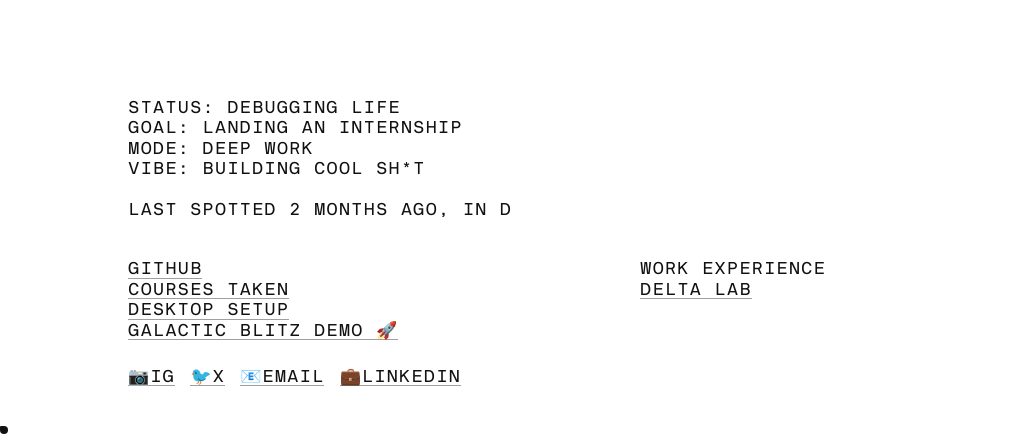
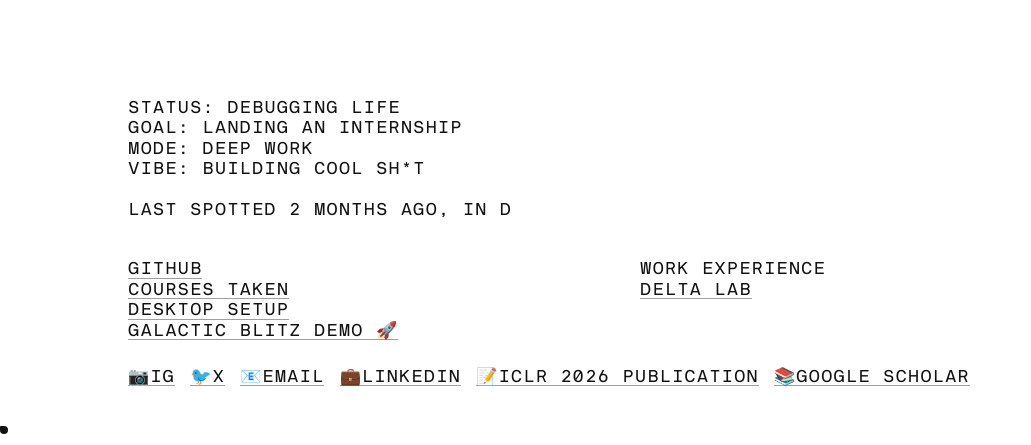
Before and after one commit to mehrdadmmz/mehrdadmmz.github.io, a plain HTML site: page index.html in a window 1280 px wide. Shown: the part 355-800 px from the top of the page, without its empty margins (0-1031 px from the left). Drawn offline with Linux system fonts and the light colour scheme.

Commit message:
Add links to ICLR 2026 publication and Google Scholar

```diff
--- a/index.html
+++ b/index.html
@@ -123,6 +123,22 @@
             >💼LINKEDIN</a
           >
         </li>
+        <li>
+          <a
+            href="https://openreview.net/forum?id=mJiPqOzc3O"
+            target="_blank"
+            rel="noopener noreferrer"
+            >📝ICLR 2026 PUBLICATION</a
+          >
+        </li>
+        <li>
+          <a
+            href="https://scholar.google.ca/citations?user=9lhYvPQAAAAJ&hl=en"
+            target="_blank"
+            rel="noopener noreferrer"
+            >📚GOOGLE SCHOLAR</a
+          >
+        </li>
       </ul>
     </div>
     <script src="js/main.js"></script>
```
